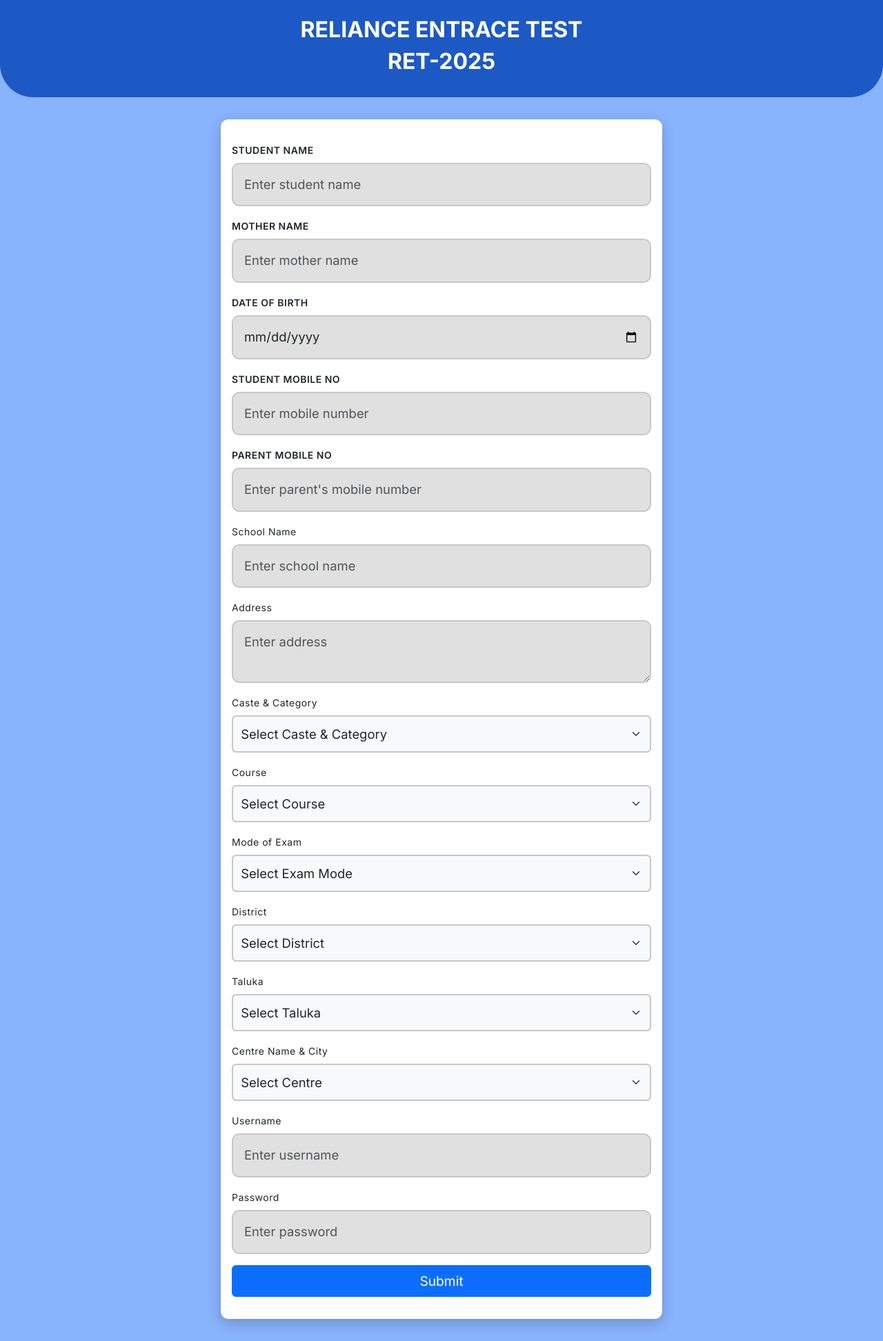
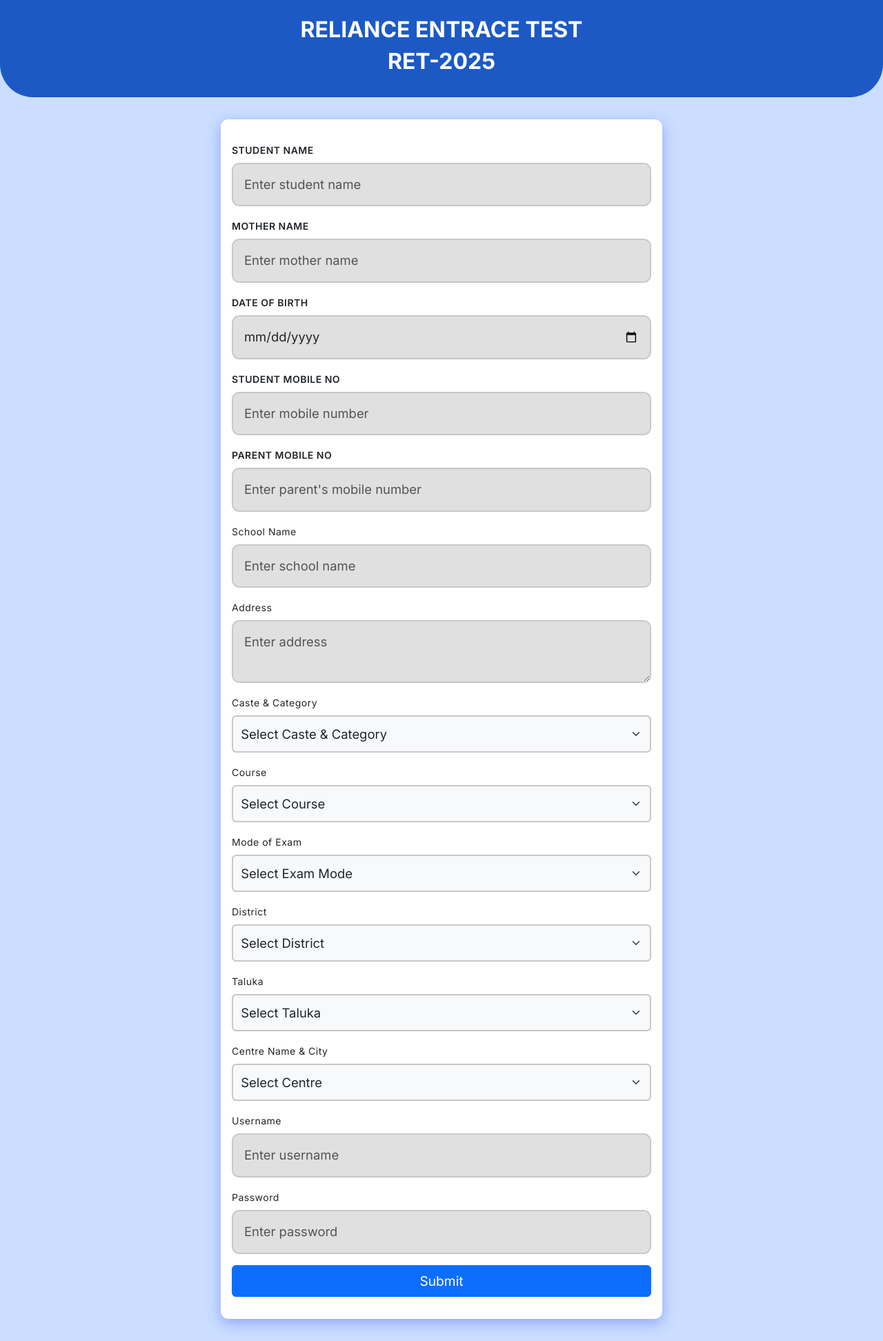
Before and after one commit to Aniket-More-19/Registration-Form, a CodeIgniter 4 app: the page made by app/Views/main.php in a window 1280 px wide. Shown: the whole page at 69% size. Run offline with PHP 8.4 and a stand-in for CodeIgniter, Linux system fonts and the light colour scheme; the template is opened without the code that fills it, so the values that code supplies are empty; some libraries are stand-ins or nearby versions.

Commit message:
chore : changed background color of webpage

```diff
--- a/public/styles/registration.css
+++ b/public/styles/registration.css
@@ -17,7 +17,7 @@
 
 body {
   /* background: linear-gradient(135deg, #1c59c5 0%, var(--white) 120%); */
-  background-color: #88b3fd;
+  background-color: #cbdeff;
   /* color: var(--text-color); */
 }
 
@@ -25,7 +25,7 @@ body {
 
 .header-container {
   padding: 1.5rem 1rem;
-  background-color: #1c59c5;
+  background-color: var(--primary-color);
   color: var(--white);
   border-bottom-right-radius: 3rem;
   border-bottom-left-radius: 3rem;
@@ -48,7 +48,7 @@ body {
   padding: 2rem 1rem;
   border-radius: 0.7rem;
   /* box-shadow: 0 4px 10px rgba(0, 0, 0, 0.2); */
-  box-shadow: 0 6px 20px rgba(0, 0, 0, 0.2);
+  box-shadow: 0 6px 20px rgba(65, 94, 255, 0.442);
   min-width: 21rem;
   max-width: 21rem;
   color: var(--text-color);
```
